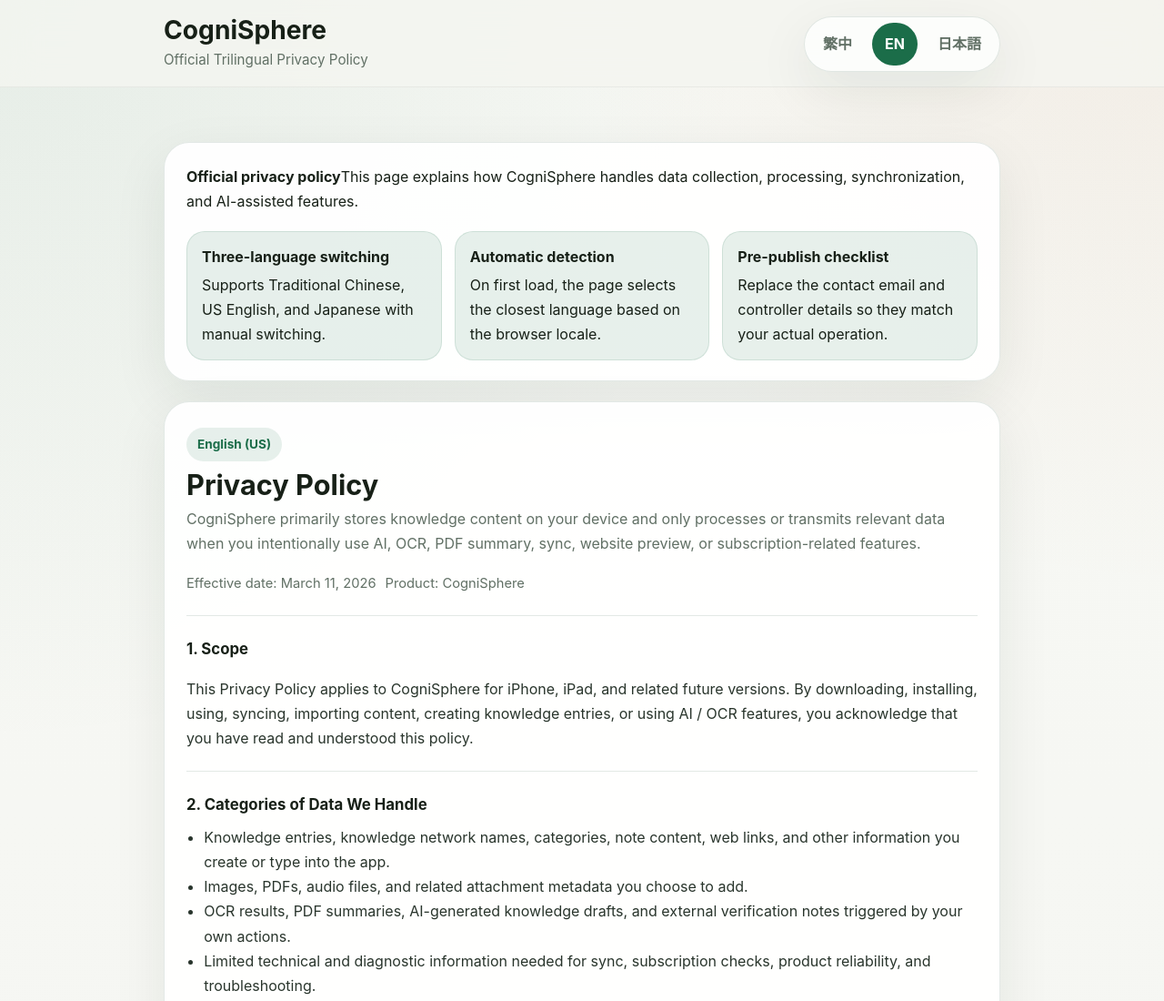
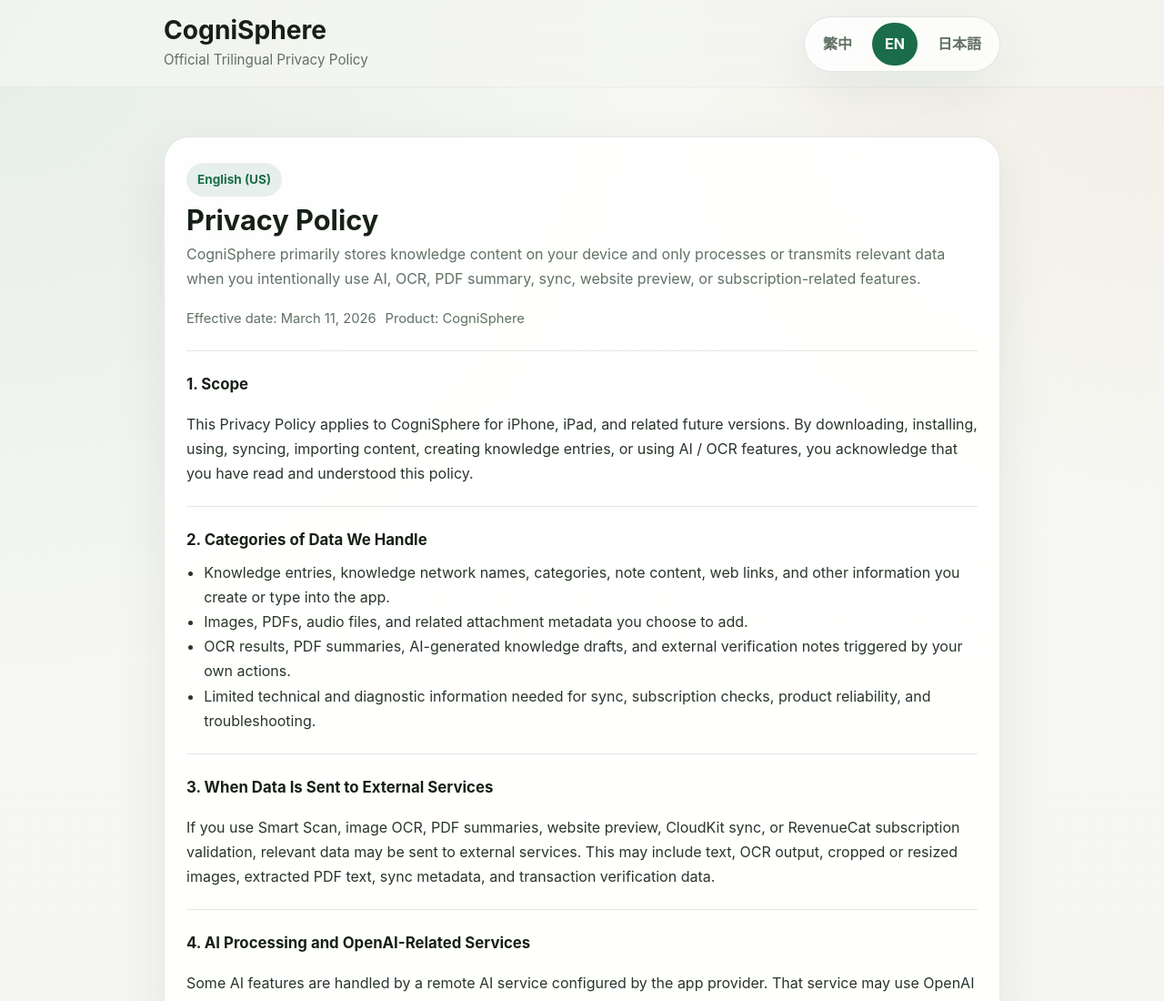
Before and after one commit to eric1207cvb/CogniSphere, a plain HTML site: page index.html in a window 1280 px wide. Shown: the top 1100 px of the page at 91% size. Drawn offline with Linux system fonts and the light colour scheme.

Commit message:
Remove privacy policy intro cards

```diff
--- a/index.html
+++ b/index.html
@@ -118,26 +118,6 @@
       box-shadow: var(--shadow);
     }
 
-    .intro {
-      padding: 24px 24px 22px;
-      margin-top: 28px;
-    }
-
-    .intro-grid {
-      display: grid;
-      grid-template-columns: repeat(3, minmax(0, 1fr));
-      gap: 14px;
-      margin-top: 18px;
-    }
-
-    .pill {
-      padding: 14px 16px;
-      border-radius: 20px;
-      background: var(--accent-soft);
-      border: 1px solid rgba(27, 109, 73, 0.12);
-    }
-
-    .pill strong,
     .section h3 {
       display: block;
       margin-bottom: 4px;
@@ -225,10 +205,6 @@
     }
 
     @media (max-width: 760px) {
-      .intro-grid {
-        grid-template-columns: 1fr;
-      }
-
       .hero-inner {
         align-items: flex-start;
       }
@@ -260,15 +236,6 @@
   </header>
 
   <main class="shell">
-    <section class="card intro">
-      <div data-copy="intro-title"></div>
-      <div class="intro-grid">
-        <div class="pill" data-copy="intro-card-1"></div>
-        <div class="pill" data-copy="intro-card-2"></div>
-        <div class="pill" data-copy="intro-card-3"></div>
-      </div>
-    </section>
-
     <article class="card policy" data-policy="zh-Hant">
       <div class="eyebrow">繁體中文</div>
       <h2>隱私權政策</h2>
@@ -503,26 +470,14 @@
     const strings = {
       "zh-Hant": {
         subtitle: "正式三語隱私權政策",
-        introTitle: "<strong>正式版隱私權政策</strong><span>本頁說明 CogniSphere 對資料蒐集、處理、同步與 AI 功能使用的原則。</span>",
-        card1: "<strong>三語切換</strong><span>支援繁中、英文、美式英文、日本語手動切換。</span>",
-        card2: "<strong>自動偵測</strong><span>首次開啟會依瀏覽器語言自動選擇最接近的版本。</span>",
-        card3: "<strong>正式發佈前檢查</strong><span>請替換聯絡信箱與資料控制者資訊，確保和實際營運一致。</span>",
         footer: "CogniSphere 隱私權政策"
       },
       en: {
         subtitle: "Official Trilingual Privacy Policy",
-        introTitle: "<strong>Official privacy policy</strong><span>This page explains how CogniSphere handles data collection, processing, synchronization, and AI-assisted features.</span>",
-        card1: "<strong>Three-language switching</strong><span>Supports Traditional Chinese, US English, and Japanese with manual switching.</span>",
-        card2: "<strong>Automatic detection</strong><span>On first load, the page selects the closest language based on the browser locale.</span>",
-        card3: "<strong>Pre-publish checklist</strong><span>Replace the contact email and controller details so they match your actual operation.</span>",
         footer: "CogniSphere Privacy Policy"
       },
       ja: {
         subtitle: "正式な3言語対応プライバシーポリシー",
-        introTitle: "<strong>正式なプライバシーポリシー</strong><span>本ページでは、CogniSphere におけるデータ収集、処理、同期、および AI 機能の利用方針を説明します。</span>",
-        card1: "<strong>3言語切替</strong><span>繁体字中国語、英語、日本語を手動で切り替えできます。</span>",
-        card2: "<strong>自動判定</strong><span>初回表示時はブラウザの言語設定に最も近い表示を自動選択します。</span>",
-        card3: "<strong>公開前チェック</strong><span>連絡先メールとデータ管理者情報は、実運用に合わせて差し替えてください。</span>",
         footer: "CogniSphere プライバシーポリシー"
       }
     };
@@ -531,10 +486,6 @@
     const policies = document.querySelectorAll("[data-policy]");
     const subtitle = document.getElementById("hero-subtitle");
     const footer = document.getElementById("footer-copy");
-    const introTitle = document.querySelector("[data-copy='intro-title']");
-    const introCard1 = document.querySelector("[data-copy='intro-card-1']");
-    const introCard2 = document.querySelector("[data-copy='intro-card-2']");
-    const introCard3 = document.querySelector("[data-copy='intro-card-3']");
 
     function resolveInitialLanguage() {
       const saved = localStorage.getItem("cognisphere-privacy-lang");
@@ -560,10 +511,6 @@
 
       subtitle.textContent = strings[lang].subtitle;
       footer.textContent = strings[lang].footer;
-      introTitle.innerHTML = strings[lang].introTitle;
-      introCard1.innerHTML = strings[lang].card1;
-      introCard2.innerHTML = strings[lang].card2;
-      introCard3.innerHTML = strings[lang].card3;
     }
 
     buttons.forEach((button) => {
```
